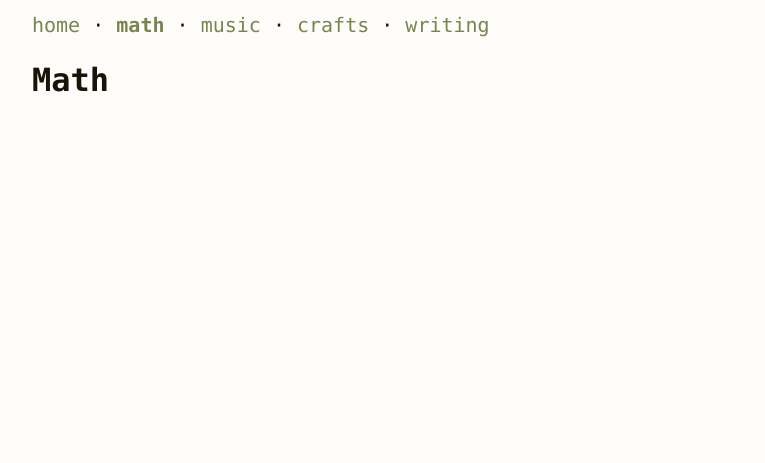
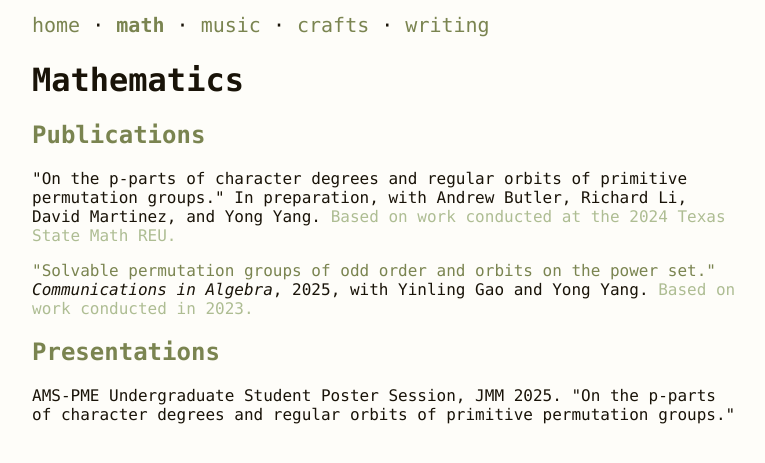
Before and after one commit to keklia/keklia.github.io, a Jekyll site: the page built from math.html, in a window 1280 px wide. Shown: the top 463 px of the page, without its empty margins (256-1021 px from the left). Built offline with Jekyll 4.4.1, drawn with Linux system fonts in a browser that asks for light colours.

Commit message:
basic content

```diff
--- a/_sass/main.scss
+++ b/_sass/main.scss
@@ -27,7 +27,7 @@ body {
   font-family: consolas, monaco, monospace;
   font-size: 16px;
   color: $smoky-black;
-  background-color: $more-white;
+  background-color: $more-white; /* william will not like this but it is okay. hi william */
 }
 
 hr {
@@ -52,21 +52,49 @@ a:hover{
   font-weight: bold;
 }
 
-p {
-  margin: 25px 0px 25px 0px;
+
+div {
+  margin: 0px 0px 10px 0px;
 }
 
 h1 {
   font-weight: bold;
 }
 
+h2 {
+  color: $reseda-green;
+}
+
 .current {
   font-weight: bold;
 }
 
+.text-muted{
+  /* TODO find suitable color
+   actually, i guess this works */
+  color: $sage;
+}
+
+.text-hl{
+  color: $reseda-green;
+}
+
 img {
-  display: block;
-  width: 300px;
+  width: 200px;
   max-width: 100%;
   height: auto;
 }
+
+/* TODO fix this whole figure caption mess :( */
+
+figure {
+  display: flex;
+  padding: 4px;
+  margin: auto;
+}
+
+figcaption {
+  float: right;
+  color: $reseda-green;
+  display: inline-block;
+}
--- a/index.html
+++ b/index.html
@@ -8,8 +8,8 @@ title: Cecilia Sun
 Hello! I'm Cecilia. I'm a rising sophomore at Yale, originally from the suburbs of Seattle, studying mathematics &amp; humanities.
 </p>
 <p>
-In a previous life I was a camper at <a href="https://mathily.org/" target="_blank">MathILy</a> (2021), <a href="https://mathcamp.org/" target="_blank">Canada/USA Mathcamp</a> (2022, 2023), and a participant at the <a href="https://summerreu.wp.txstate.edu/" target="_blank">Texas State Math REU</a> (2024), under the mentorship of Yong Yang. I'll be a participant at <a href="https://sumry.yale.edu/" target="_blank">SUMRY</a> this summer.
+In a previous life I was a camper at <a href="https://mathily.org/" target="_blank">MathILy</a> (2021), <a href="https://mathcamp.org/" target="_blank">Canada/USA Mathcamp</a> (2022, 2023), and a participant at the <a href="https://summerreu.wp.txstate.edu/" target="_blank">Texas State Math REU</a> (2024). I'll be doing research on superalgebras at <a href="https://sumry.yale.edu/" target="_blank">SUMRY</a> this summer.
 </p>
 <p>
-I'm also an amateur musician, potter, knitter, and writer. More to come at the links above soon!
+I'm also an amateur musician, knitter, potter, and writer. I love coffee. More to come at the links above soon!
 </p>
--- a/math.html
+++ b/math.html
@@ -2,4 +2,27 @@
 layout: default
 title: Math
 ---
-<h1>Math</h1>
+<h1>Mathematics</h1>
+<h2>Publications</h2>
+
+<p>
+"On the p-parts of character degrees and regular orbits of primitive permutation groups." In preparation, with Andrew Butler, Richard Li, David Martinez, and Yong Yang.
+
+<span class="text-muted"> Based on work conducted at the 2024 Texas State Math REU.</span>
+<!---
+<ul>
+	<li> AMS - PME Undergraduate Student Poster Session, JMM 2025
+</ul>
+--->
+</p>
+
+<p>
+<a href="https://doi.org/10.1080/00927872.2025.2476026" target="_blank">"Solvable permutation groups of odd order and orbits on the power set."</a> <i>Communications in Algebra</i>, 2025, with Yinling Gao and Yong Yang.
+
+<span class="text-muted"> Based on work conducted in 2023. </span>
+</p>
+
+<h2>Presentations</h2>
+<p>
+AMS-PME Undergraduate Student Poster Session, JMM 2025. "On the p-parts of character degrees and regular orbits of primitive permutation groups."
+</p>
```
Also changed, not shown: crafts.html (+16 -0 lines), music.html (+12 -0 lines), 7 other files.
